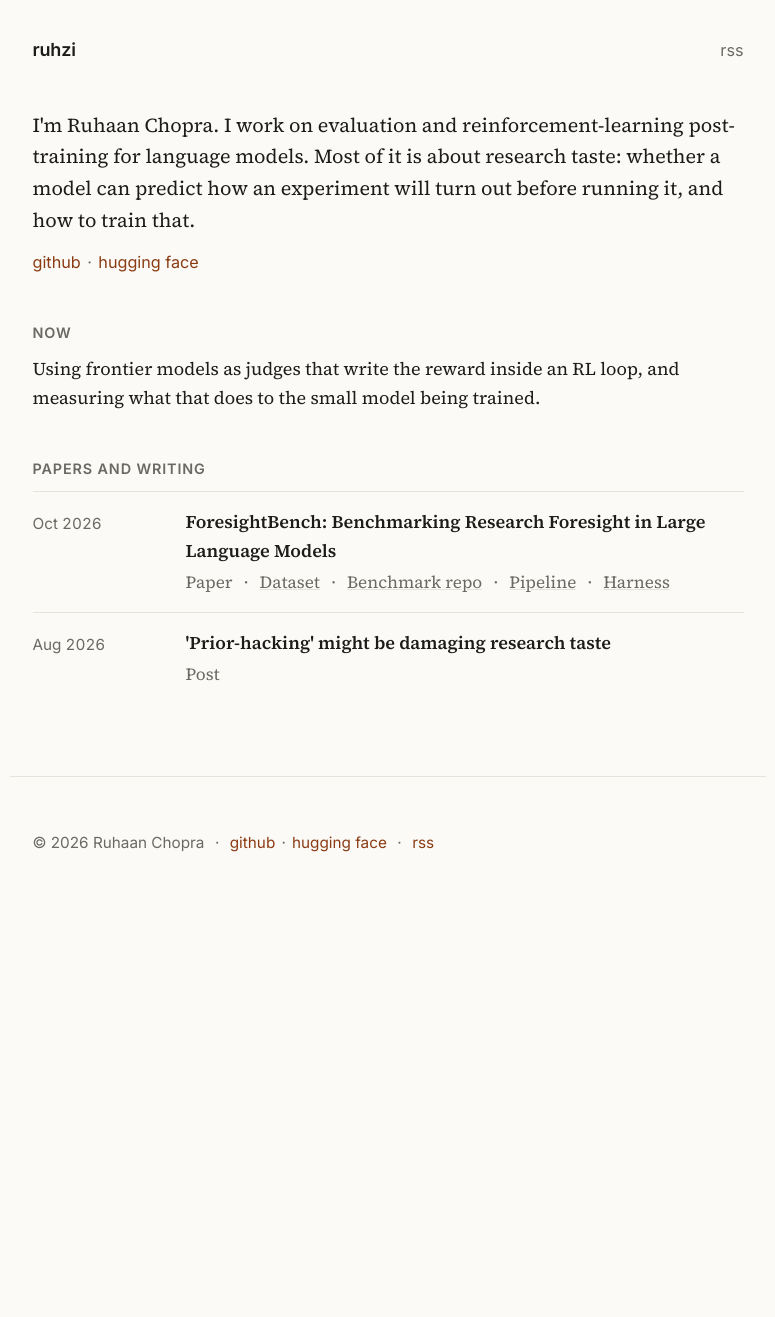
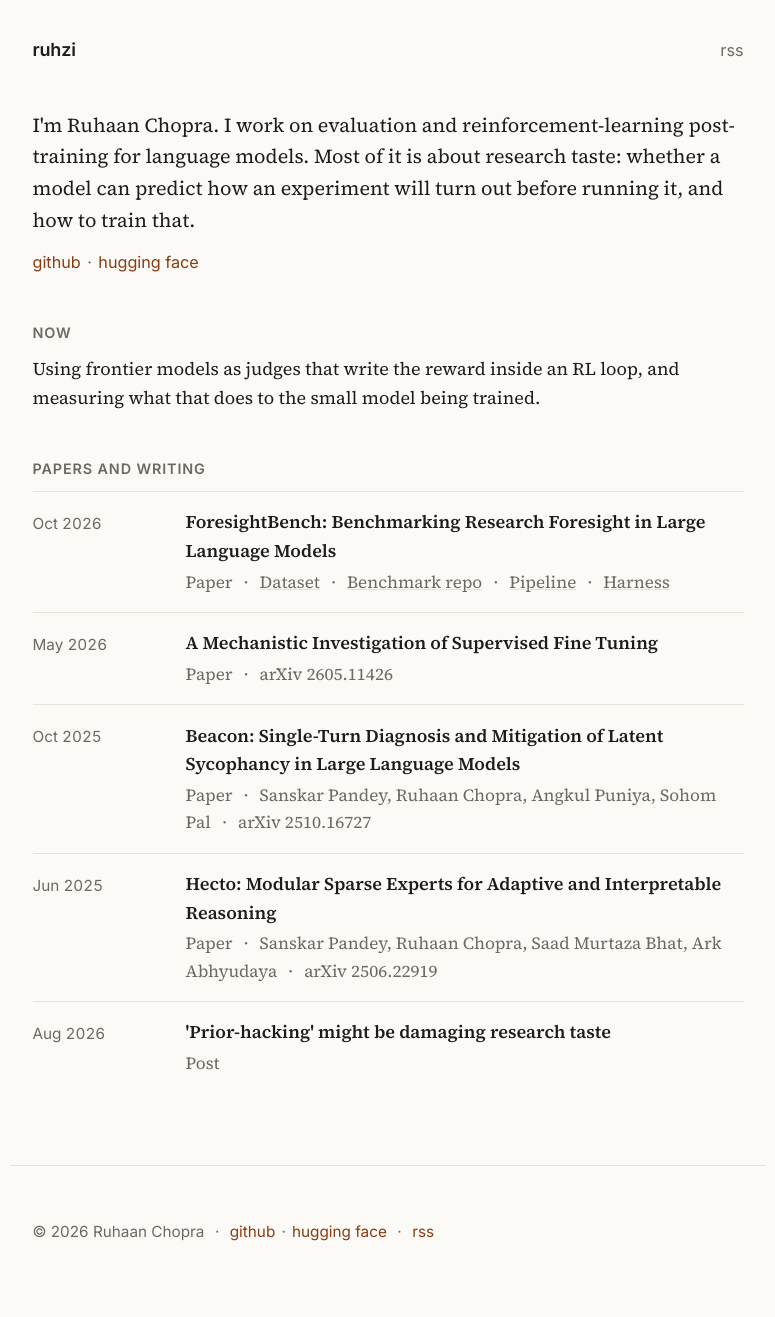
Before and after one commit to ruhzi/ruhzi.github.io, a Jekyll site: the page built from index.md, in a window 1280 px wide. Shown: the whole page, without its empty margins (252-1027 px from the left). Built offline with Jekyll 4.4.1, drawn with Linux system fonts in a browser that asks for light colours; before the commit the page ends 928 px from its top, so only the background shows below that.

Commit message:
List arXiv papers on the home page
Co-Authored-By: Claude Fable 5.2 <noreply@anthropic.com>

```diff
--- /dev/null
+++ b/_data/papers.yml
@@ -0,0 +1,17 @@
+# Papers hosted elsewhere (arXiv). Newest first. Papers with a PDF in /papers/ are listed from their own page instead.
+- title: "A Mechanistic Investigation of Supervised Fine Tuning"
+  date: 2026-05-12
+  url: https://arxiv.org/abs/2605.11426
+  venue: arXiv 2605.11426
+
+- title: "Beacon: Single-Turn Diagnosis and Mitigation of Latent Sycophancy in Large Language Models"
+  authors: "Sanskar Pandey, Ruhaan Chopra, Angkul Puniya, Sohom Pal"
+  date: 2025-10-19
+  url: https://arxiv.org/abs/2510.16727
+  venue: arXiv 2510.16727
+
+- title: "Hecto: Modular Sparse Experts for Adaptive and Interpretable Reasoning"
+  authors: "Sanskar Pandey, Ruhaan Chopra, Saad Murtaza Bhat, Ark Abhyudaya"
+  date: 2025-06-28
+  url: https://arxiv.org/abs/2506.22919
+  venue: arXiv 2506.22919
--- a/index.md
+++ b/index.md
@@ -23,6 +23,15 @@ title: Ruhaan Chopra
     </div>
   </li>
 {% endfor %}
+{% for p in site.data.papers %}
+  <li>
+    <time datetime="{{ p.date | date_to_xmlschema }}">{{ p.date | date: "%b %Y" }}</time>
+    <div>
+      <a href="{{ p.url }}">{{ p.title }}</a>
+      <p class="desc">Paper{% if p.authors %} <span class="sep">·</span> {{ p.authors }}{% endif %} <span class="sep">·</span> {{ p.venue }}</p>
+    </div>
+  </li>
+{% endfor %}
 {% for post in site.posts %}
   <li>
     <time datetime="{{ post.date | date_to_xmlschema }}">{{ post.date | date: "%b %Y" }}</time>
```
